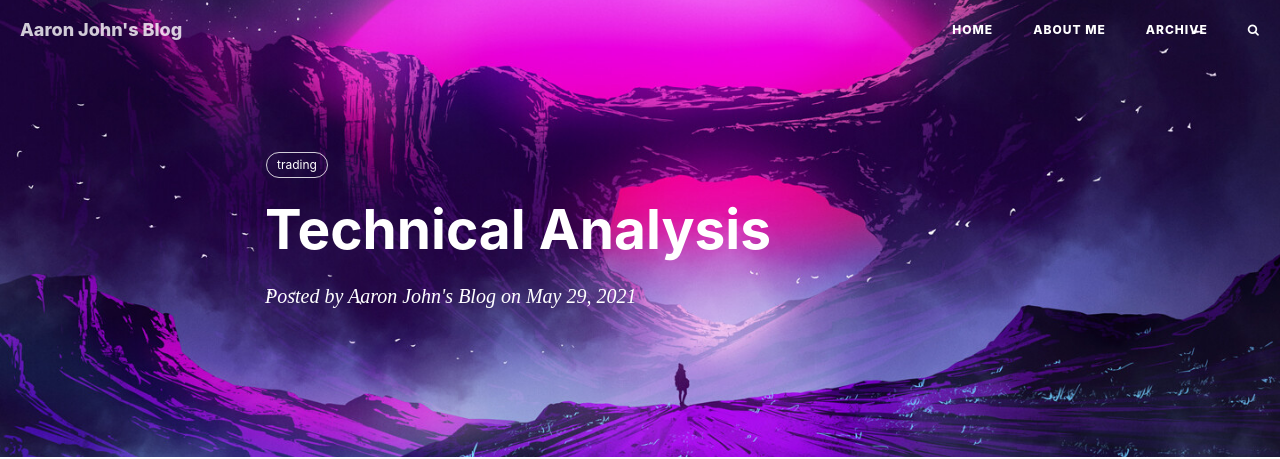
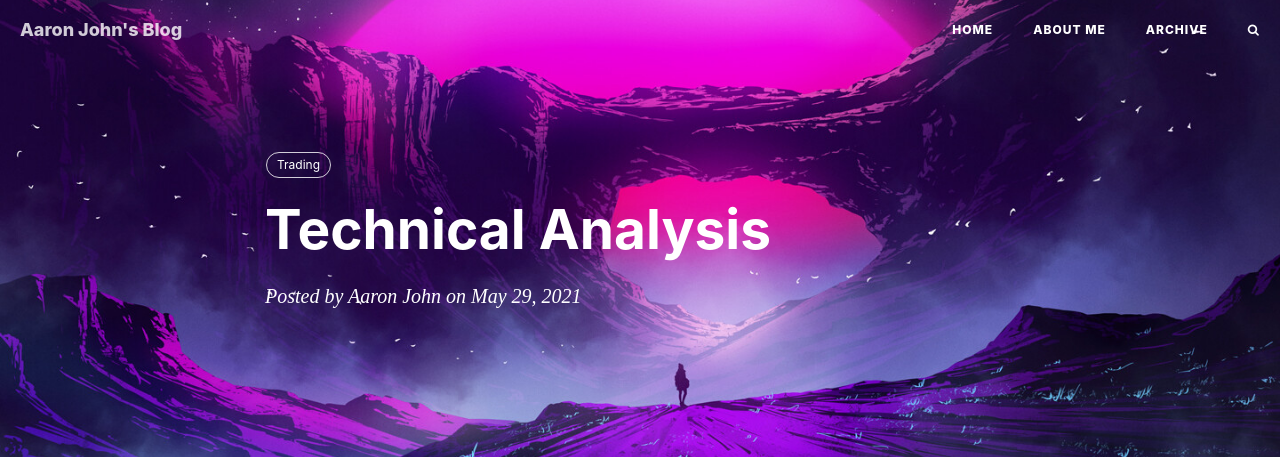
Before and after one commit to aaronjohn2/aaronjohn2.github.io, a Jekyll site: the page built from _posts/trading/2021-05-29-technical-analysis.md, in a window 1280 px wide and 900 px high. Shown: the top 459 px of the window. Built offline with Jekyll 4.4.1, drawn with Linux system fonts in a browser that asks for light colours; nearby versions of some CDN libraries; comment, search, counter and statistics services are not loaded; part of the change alters nothing that is shown.

```diff
--- a/_posts/trading/2021-05-29-technical-analysis.md
+++ b/_posts/trading/2021-05-29-technical-analysis.md
@@ -1,8 +1,9 @@
 ---
 layout: post
-tags: trading
+tags: Trading
 title: Technical Analysis
 date: 2021-05-29
+author: "Aaron John"
 ---
 
 ![](/assets/trading/jeff.jpg)
```
